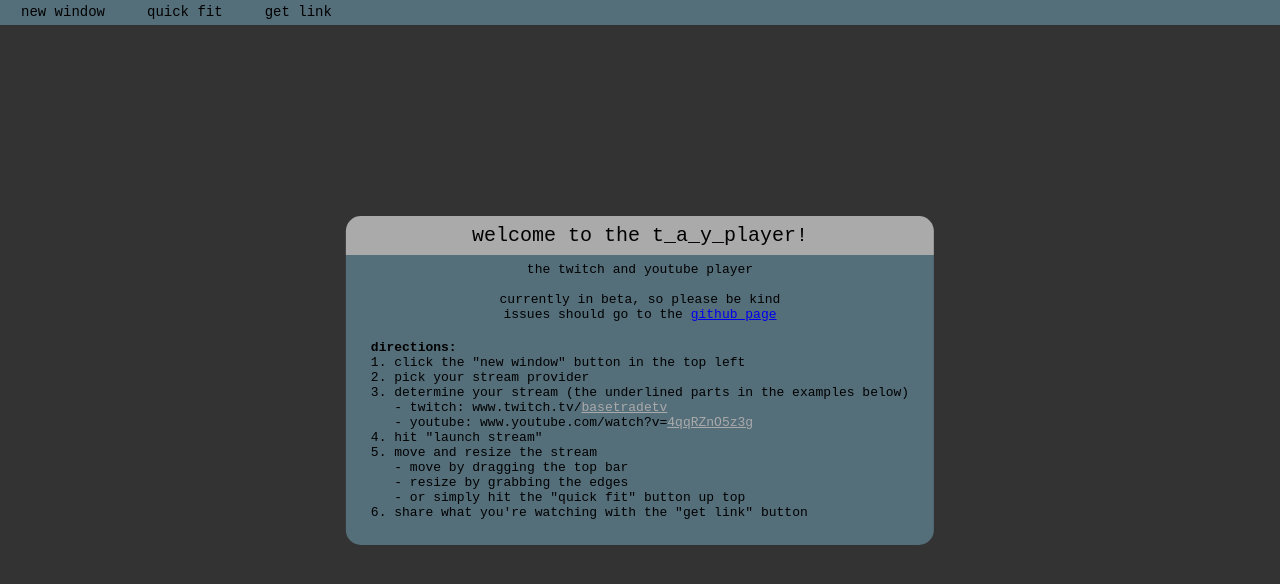
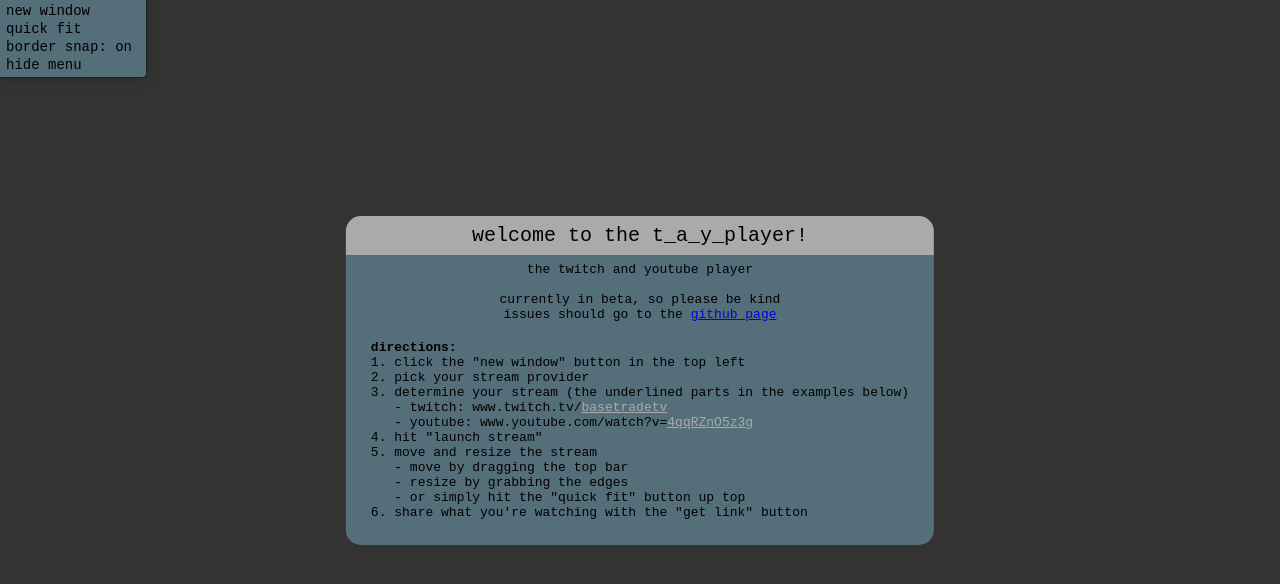
Before and after one commit to bobkingof12vs/tayplayer, a React app: page / in a window 1280 px wide. Built offline with nearby package versions, Linux system fonts and the light colour scheme.

Commit message:
grid based layout gone. sizing is now by percent

```diff
--- a/app/Components/frame.js
+++ b/app/Components/frame.js
@@ -53,15 +53,16 @@
 
   render(){
 
-    let { id, src, top, left, width, height,  zindex, mainRect, divx, divy, updateFrame } = this.props;
+    let { id, src, top, left, width, height,  zindex, mainRect, updateFrame } = this.props;
 
     let style={
-      top:    (Math.round(top    / divy) * divy) + "px",
-      left:   (Math.round(left   / divx) * divx) + "px",
-      height: (Math.round(height / divy) * divy) + "px",
-      width:  (Math.round(width  / divx) * divx) + "px",
+      top:    (top    * 100) + "%",
+      left:   (left   * 100) + "%",
+      height: (height * 100) + "%",
+      width:  (width  * 100) + "%",
       zIndex: zindex
     };
+    console.log(style);
 
     return <div className="frame" style={style}>
 
@@ -105,8 +106,8 @@
           className="video_frame"
           style={{border: "none"}}
           src={this.state.src}
-          height={(Math.round(height / divy) * divy) - 18}
-          width={(Math.round(width / divx) * divx)}
+          height={height * window.innerHeight}
+          width={width * window.innerWidth}
           frameBorder="0"
           scrolling="no"
           allowFullScreen="true"
--- a/app/Components/main.js
+++ b/app/Components/main.js
@@ -13,12 +13,11 @@
       mouse: null,
       dir: null,
       zindex: 1,
-      divx: 1,
-      divy: 1
+      snap: true
     };
 
-    this.defaultHeight = 318;
-    this.defaultWidth = 400;
+    this.defaultHeight = 318 / window.innerHeight;
+    this.defaultWidth = 400 / window.innerWidth;
 
     this.newFrame = this.newFrame.bind(this);
     this.updateFrame = this.updateFrame.bind(this);
@@ -28,15 +27,20 @@
     this.startMove = this.startMove.bind(this);
     this.autoLayout = this.autoLayout.bind(this);
     this.buildUrl = this.buildUrl.bind(this);
+    this.setUrl = this.setUrl.bind(this);
+    this.setSnap = this.setSnap.bind(this);
+  }
+
+  setSnap(){
+    this.setState({snap: !this.state.snap});
   }
 
   newFrame(callback = null){
-    let rect = this.refs.main.getBoundingClientRect();
     let frames = Array.from(this.state.frames);
     frames.push({
       id: Date.now(),
-      top: Math.floor((rect.height / 2) - (this.defaultHeight / 2)) - (rect.height / 4) + (Math.random() * (rect.height / 2)),
-      left: Math.floor((rect.width / 2) - (this.defaultWidth / 2))  - (rect.width / 4)  + (Math.random() * (rect.width / 2)),
+      top: .25 + (.25 * Math.random()),
+      left: .25 + (.25 * Math.random()),
       height: this.defaultHeight,
       width: this.defaultWidth,
       zindex: this.state.zindex,
@@ -47,14 +51,13 @@
   }
 
   newQueryFrame(type, stream, zindex){
-    let rect = this.refs.main.getBoundingClientRect();
     return {
       id: zindex,
-      top: Math.floor((rect.height / 2) - (this.defaultHeight / 2)),
-      left: Math.floor((rect.width / 2) - (this.defaultWidth / 2)),
+      top: 0,
+      left: 0,
       height: this.defaultHeight,
       width: this.defaultWidth,
-      zindex: this.state.zindex,
+      zindex: zindex,
       type: type,
       stream: stream
     };
@@ -66,12 +69,12 @@
         return Object.assign({}, curFrame, value);
       return Object.assign(curFrame);
     });
-    this.setState({frames: newFrames});
+    this.setState({frames: newFrames}, this.setUrl);
   }
 
   closeFrame(id){
     let newFrames = this.state.frames.filter(i => i.id != id);
-    this.setState({frames: newFrames});
+    this.setState({frames: newFrames}, this.setUrl);
   }
 
   startMove(event, id, y, x, h, w){
@@ -99,19 +102,21 @@
   }
 
   onMove({clientX, clientY}){
-    const mainRect = this.refs.main.getBoundingClientRect();
-    const { frames, mouse, dir, frameid, divy } = this.state;
+    const { frames, mouse, dir, frameid } = this.state;
 
-    let dx = clientX - mouse.x;
-    let dy = clientY - mouse.y;
+    let dx = (clientX - mouse.x) / window.innerWidth;
+    let dy = (clientY - mouse.y) / window.innerHeight;
+
+    let minx = 175 / window.innerWidth;
+    let miny = 175 / window.innerHeight;
 
     let newFrames = frames.map(curFrame => {
       if(curFrame.id == frameid){
         let newFrame = Object.assign(curFrame);
-        newFrame.top    = this.clamp(newFrame.top    + (dir.y * dy), divy,  mainRect.height - divy);
-        newFrame.left   = this.clamp(newFrame.left   + (dir.x * dx), 0,     mainRect.width  - 12);
-        newFrame.height = this.clamp(newFrame.height + (dir.h * dy), 175,   mainRect.height - divy - 18);
-        newFrame.width  = this.clamp(newFrame.width  + (dir.w * dx), 175,   mainRect.width);
+        newFrame.height = this.clamp(newFrame.height + (dir.h * dy), miny, 1);
+        newFrame.width  = this.clamp(newFrame.width  + (dir.w * dx), minx, 1);
+        newFrame.top    = this.clamp(newFrame.top    + (dir.y * dy), 0,    .98);
+        newFrame.left   = this.clamp(newFrame.left   + (dir.x * dx), .03 - newFrame.width , .98);
         return newFrame
       }
       return Object.assign(curFrame);
@@ -128,10 +133,13 @@
   }
 
   autoLayout(){
-    let count = this.state.frames.length;
-    let rect = this.refs.main.getBoundingClientRect();
-    let width = rect.width;
-    let height = rect.height - this.state.divy;
+
+    let chats = this.state.frames.filter(f => f.type == "twitchChat" || f.type == "youtubeChat");
+    let streams = this.state.frames.filter(f => f.type == "twitch" || f.type == "youtube");
+
+    let count = streams.length;
+    let width = window.innerWidth - (chats.length > 0 ? 280 : 0);
+    let height = window.innerHeight;
 
     let bestx = 1, besty = 1, bestArea = 1, area;
 
@@ -156,25 +164,35 @@
       }
     }
 
-    let curx = -1, cury = 0;
-    const {divx, divy} = this.state;
-    let newWidth = Math.round((width / bestx) / divx) * divx;
-    let newHeight = Math.round((height / besty) / divy) * divy;
+    let curx = -1, cury = 0, chaty = 0;
+
+    let newWidth = (width / bestx) / window.innerWidth;
+    let newHeight = (height / besty) / window.innerHeight;
+
     let newFrames = this.state.frames.map((_frame, index) => {
+
       let frame = Object.assign({}, _frame);
+
+      if(frame.type == "twitch" || frame.type == "twitchVideo" || frame.type == "youtube"){
         curx++;
         if(curx >= bestx){
           cury++;
           curx = 0;
         }
 
-      frame.top = (cury * newHeight) + this.state.divy;
+        frame.top = cury * newHeight;
         frame.height = newHeight;
         frame.left = curx * newWidth;
-      frame.width = ((index == this.state.frames.length - 1) ?  (bestx - curx) : 1 ) * newWidth;
-
+        frame.width = newWidth;
+      }
+      else {
+        frame.top = chaty++ / chats.length;
+        frame.height = 1 / chats.length;
+        frame.left = (window.innerWidth - 280) / window.innerWidth;
+        frame.width = 280 / window.innerWidth;
+      }
       return frame;
-    })
+    });
 
     this.setState({frames: newFrames});
   }
@@ -197,8 +215,11 @@
     return url;
   }
 
+  setUrl(){
+    window.history.replaceState("","", this.buildUrl());
+  }
+
   componentDidMount(){
-
     let twitch = getParameterByName("twitch");
     let tchat = getParameterByName("tchat");
     let tvideo = getParameterByName("tvideo");
@@ -213,35 +234,25 @@
     ychat   && ychat  .split(',').map(t => frames.push(this.newQueryFrame("youtubeChat", t, zindex++)));
     this.setState({frames, zindex});
 
-    let screenupdate = (callback = ()=>{}) => {
-      let rect = this.refs.main.getBoundingClientRect();
-      let divx = rect.width / Math.floor(rect.width / 25);
-      let divy = rect.width / Math.floor(rect.width / 25);
-      this.setState({divx, divy}, callback);
-    }
-    screenupdate(this.autoLayout);
-    window.addEventListener("onresize", screenupdate);
+    this.autoLayout();
   }
 
   render(){
-    return <div id="main" ref="main" onMouseUp={this.endMove}>
+    return <div id="main" onMouseUp={this.endMove}>
       <Help fade={this.state.frames.length != 0}/>
       <Nav
-        style={{height: `${this.state.divy}px`, lineHeight: `${this.state.divy}px`}}
+        {...this.state}
         newWindow={this.newFrame}
         autoLayout={this.autoLayout}
-        buildUrl={this.buildUrl}
+        setSnap={this.setSnap}
       />
       {this.state.frames.map(frame => {
         return <Frame
             key={frame.id}
             {...frame}
-            divx={this.state.divx}
-            divy={this.state.divy}
             updateFrame={this.updateFrame}
             closeFrame={this.closeFrame}
             startMove={this.startMove}
-            mainRect={this.refs.main.getBoundingClientRect()}
           />
       })}
       {
--- a/app/Components/nav.js
+++ b/app/Components/nav.js
@@ -3,28 +3,46 @@
 export class Nav extends Component {
   constructor(props){
     super(props);
-    this.state = { link: "" };
-  }
-
-  link(){
-    this.setState({link: this.props.buildUrl()}, ()=>this.refs.link.select());
+    this.state = {
+      expand: true
+    }
   }
 
   render(){
     return <div style={this.props.style} className="nav_bar">
-      <span
+      {
+        this.state.expand &&
+        <div>
+
+          <div
+            className="nav_item"
+            onClick={this.props.newWindow}
+          >
+            new window
+          </div>
+
+          <div
+            className="nav_item"
+            onClick={this.props.autoLayout}
+          >
+            {this.state.expand ? "quick fit" : "q"}
+          </div>
+
+          <div
+            className="nav_item"
+            style={{width: "133px"}}
+            onClick={this.props.setSnap}
+          >
+            border snap: {this.props.snap ? "on" : "off"}
+          </div>
+        </div>
+      }
+      <div
         className="nav_item"
-        onClick={this.props.newWindow}
-      >new window</span>
-      <span
-        className="nav_item"
-        onClick={this.props.autoLayout}
-      >quick fit</span>
-      <span
-        className="nav_item"
-        onClick={()=>this.link()}
-      >get link</span>
-      <input type="text" ref="link" className="share_link" value={this.state.link} />
+        onClick={()=>this.setState({expand: !this.state.expand})}
+      >
+        {this.state.expand ? "hide menu" : "+"}
+      </div>
     </div>;
   }
 }
--- a/styles.css
+++ b/styles.css
@@ -15,33 +15,36 @@
 
 .nav_bar {
   position: absolute;
-  top: 0;
-  height: 32px;
-  right: 0;
-  left: 0;
+  top: -1px;
+  left: -1px;
   background-color: #546E7A;
   vertical-align: middle;
   font-size: 14px;
   color: #000;
+  padding: 3px;
+  border-bottom-right-radius: 5px;
+  border-right: 1px solid #222;
+  border-bottom: 1px solid #222;
+  box-shadow: -2px -2px 12px 0px #222;
+  z-index: 9999;
 }
 
 .nav_item {
   line-height: calc(100% - 4px);
-  margin: 2px 16px;
-  padding: 1px 5px;
+  padding: 4px;
+  vertical-align: middle;
 }
 
 .nav_item:hover {
   cursor: pointer;
-  background-color: #aaa;
-  border-radius: 4px;
+  text-decoration: underline;
 }
 
 .frame {
   background-color: #555;
   position: absolute;
   box-shadow: 0 5px 15px -5px;
-  transition: all .1s ease;
+  transition: all .05s ease;
 }
 
 .frame_top {
@@ -151,8 +154,7 @@
 
 .frame_close:hover, .frame_change:hover {
   cursor: pointer;
-  background-color: #aaa;
-  border-radius: 3px;
+  text-decoration: underline;
 }
 
 .change_stream {
@@ -205,6 +207,7 @@
 .run_change:hover {
   cursor: pointer;
   background-color: #aaa;
+  text-decoration: underline;
 }
 
 .help_text {
```
Also changed, not shown: build/main.js, 2 other files. Lines whose indentation alone changed are shown as unchanged.
